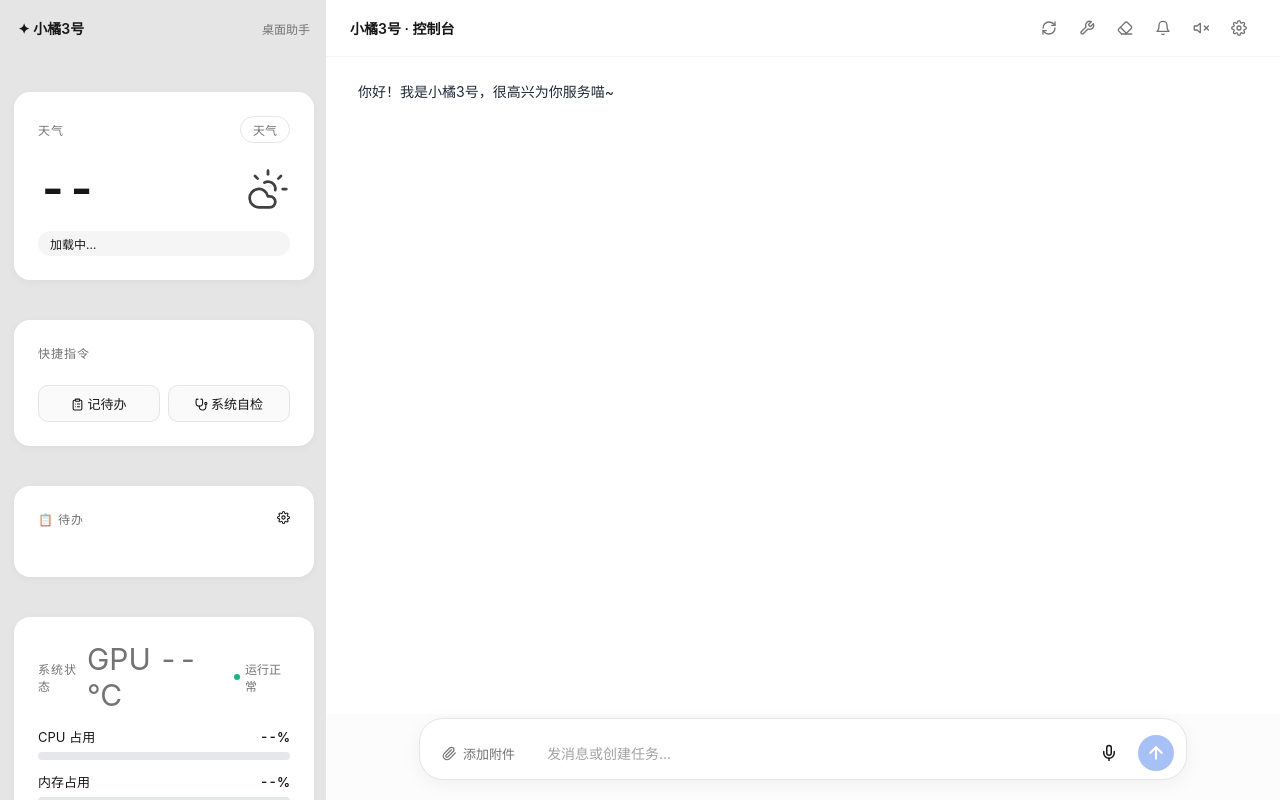
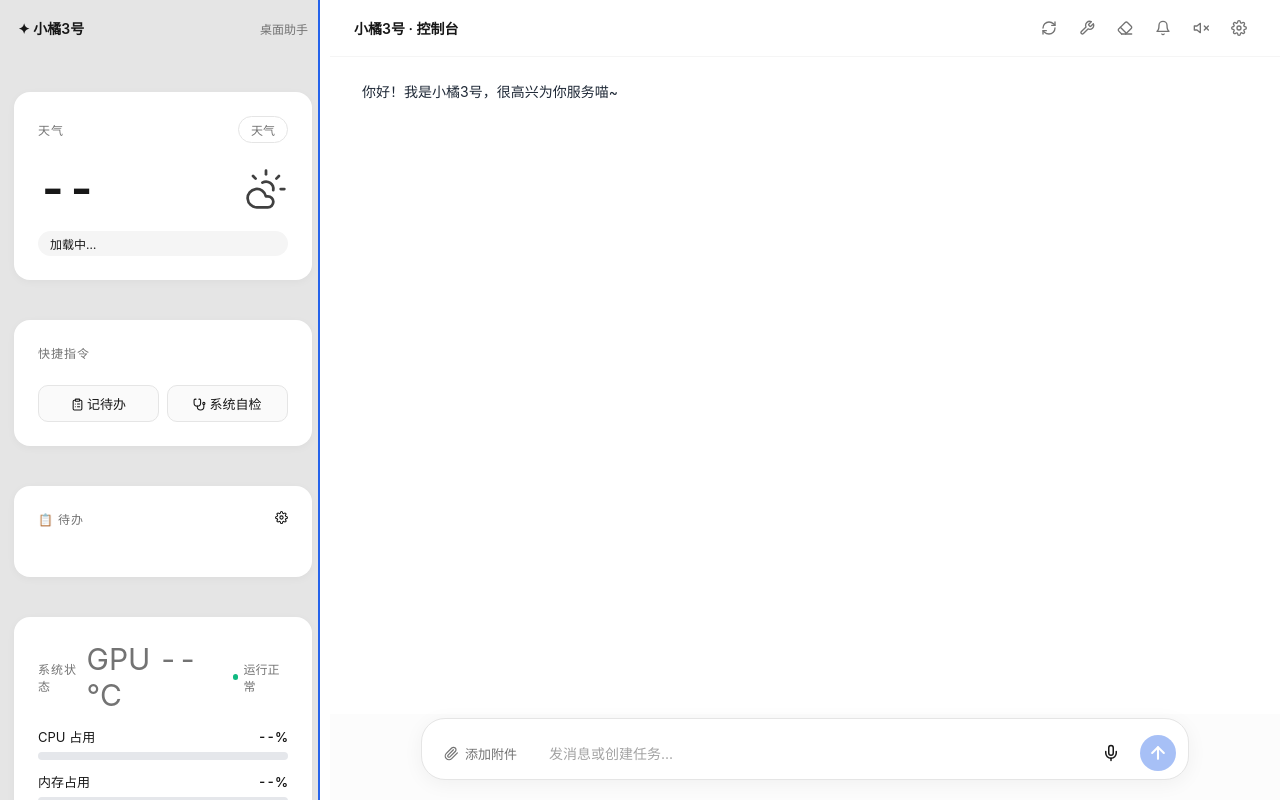
Before and after one commit to Xun201/xiaoju3-agent, a plain HTML site: page index.html in a window 1280 px wide. Drawn offline with Linux system fonts and the light colour scheme.

Commit message:
fix(蓝线贴线根因根除)——真浏览器实锤根因=resizer 10px 透明热区透 body 灰底，灰白交界物理在热区右缘(330)而画线全在左缘附近(320)怎么调都差一个热区宽度；修=分界线渲染权移交 .sidebar border-right(2px transparent, hover/悬浮热区/拖拽染 #2563eb)——border 右缘物理=交界结构性零偏移；resizer 底色 #ffffff 融入白区交界移到 sidebar 右缘；::after 物理删除+死声明清理；锚随新契约(::after 三锚改版 assertNotIn 禁回归)；真浏览器 PIL 扫描常态/hover/拖宽 420/双击复位四连过 全仓 2911+5

```diff
--- a/index.html
+++ b/index.html
@@ -92,7 +92,6 @@
             width: 33.33%;
             min-width: 300px;
             background-color: var(--color-bg-chat);   /* 答辩微调：底色让位卡片，卡片自身用 card 色 */
-            border-right: 1px solid var(--color-border);
             padding: 0;                 /* 色块化重构（2026-10-29）：呼吸间距移交内层容器 */
             display: block;             /* 单一子容器 .sidebar-scroll，绝对定位铺满 */
             gap: 0;
@@ -102,7 +101,13 @@
             margin: 0;
             overflow: hidden;           /* 外层只裁剪，滚动在 .sidebar-scroll */
             position: relative;
-        }
+            border-right: 2px solid transparent;   /* 分界线本体（2026-10-29 终版：border 即边界，物理零偏移） */
+            transition: border-color 0.15s ease;
+        }
+        /* hover 侧栏/悬浮拖拽热区/拖拽中：边框染点缀蓝（=分界线亮起） */
+        .sidebar:hover,
+        .sidebar:has(+ #sidebar-resizer:hover),
+        .sidebar.divider-dragging { border-right-color: #2563eb; }
         /* 内层滚动容器（2026-10-29 色块化重构）：全部侧栏内容与滚动都在这层，
            滚动条悬浮在面板内部右缘（right:12px 距分界线 12px+），4px 圆角
            半透明悬浮样式——永不贴死分界线（队长三连实锤后的最终形态） */
@@ -121,38 +126,26 @@
         .sidebar-scroll::-webkit-scrollbar-thumb { background: transparent; }
         .sidebar { will-change: transform; }   /* GPU 图层同 chat-area（2026-10-25 白屏闪烁） */
         /* ==================== 侧栏拖拽调宽把手（2026-10-27） ==================== */
-        /* flex 兄弟节点（.sidebar 与 .chat-area 之间），宽 10px 配对负外边距
-           -5px×2=净零布局位移；热区 10px 保证好抓。视觉=极细线（队长口径
-           2026-10-27 深夜，VSCode 交互）：::after 画 2px 垂直细线（上下 12px
-           呼吸位不顶窗沿），默认极淡灰、hover/拖拽亮狐毛橙。拖拽/持久化
-           逻辑在 console.js initSidebarResize（双击复位；≤768px 抽屉态
-           display:none 连 ::after 一起隐藏——抽屉无拖宽语义）。 */
-        /* 分界线（2026-10-29 终版：ZCode 式纯色块拼接）——左右两区底色
-           自然贴合出边界，常态无任何线；resizer=纯透明热区，仅 hover/
-           拖拽浮现 2px 点缀蓝。拖拽逻辑不变（initSidebarResize）。 */
+        /* flex 兄弟节点（.sidebar 与 .chat-area 之间），宽 10px 纯热区，
+           底色与右区同白——热区整条融入白区，灰白交界物理停在 .sidebar
+           右缘，border-right 蓝线（hover/拖拽浮现）右缘=交界，像素级贴线
+           零偏移（2026-10-30 队长终版口径：交界处一像素都不许偏）。
+           拖拽/持久化逻辑在 console.js initSidebarResize（双击复位；
+           ≤768px 抽屉态 display:none——抽屉无拖宽语义）。 */
         #sidebar-resizer {
-            flex: 0 0 6px;
+            flex: 0 0 10px;
             align-self: stretch;                /* 全高：随 body 100vh 拉满 */
             margin: 0;                          /* 色块化布局：两块紧贴，负 margin hack 退役 */
-            background: transparent;            /* 纯透明热区：两色自然贴合，零杂质（2026-10-29 终版） */
+            background: #ffffff;                /* 与右区同白：热区融入白区，交界=sidebar 右缘（蓝线贴线前提） */
             cursor: col-resize;
             position: relative;
             z-index: 30;
             touch-action: none;
         }
-        #sidebar-resizer::after {
-            content: "";
-            position: absolute;
-            top: 0;                             /* 贯穿顶底 */
-            bottom: 0;
-            left: 0;                            /* 蓝线中心=灰白交界（resizer 左缘，像素级重合） */
-            width: 2px;
-            transform: translateX(-50%);
-            transition: background 0.15s ease;  /* 平时无任何线——左灰右白色块自然贴合 */
-        }
-        #sidebar-resizer:hover::after, #sidebar-resizer.dragging::after {
-            background: #2563eb;                /* hover/拖拽=浮现 2px 点缀蓝指示线 */
-        }
+        /* 分界线渲染权在 .sidebar border-right（hover/拖拽染点缀蓝）——
+           resizer 不再自带任何视觉。::after 方案退役根因：渲染位与真交界
+           隔着一个热区宽度（透明热区透出 body 灰底，交界在热区右缘），
+           left:0/left:50% 怎么调都差几像素（2026-10-30 队长实锤根除） */
         .panel-header {
             font-size: 18px;
             font-weight: 600;
@@ -1018,11 +1011,12 @@
 
         /* ---- 左栏 → v0 Dashboard aside ---- */
         .sidebar {
-            background: var(--v0-n200);      /* 左侧灰色大区块（2026-10-29 拉大对比度：一眼分明） */
-            border: none;
+            background: var(--v0-n200);      /* 左侧灰色大区块（对比度一眼分明） */
+            border-top: none; border-bottom: none; border-left: none;
+            border-right: 2px solid transparent;   /* 分界线本体（随态染蓝） */
             box-shadow: none;
-            border-radius: 0;                /* 色块化：方角满幅（卡片漂浮时代退役） */
-            margin: 0;                       /* 色块化：右缘紧贴分界线（12px 外距退役） */
+            border-radius: 0;
+            margin: 0;
             width: 320px;
             padding: 0;                      /* 呼吸间距移交 .sidebar-scroll 内层容器 */
             gap: 0;
```
Also changed, not shown: console.js, 1 other file.
